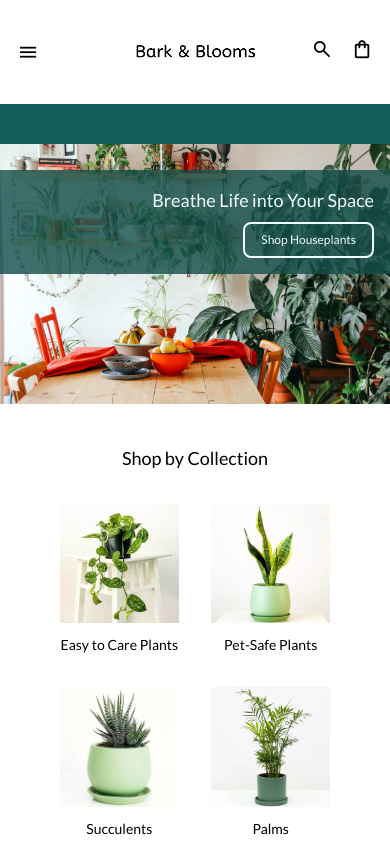
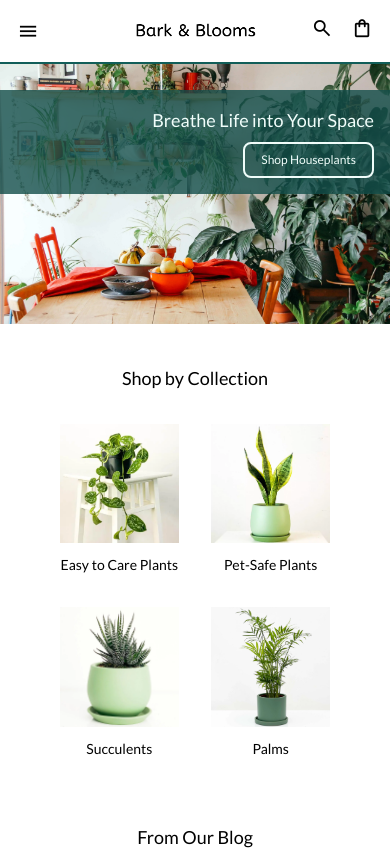
Before and after one commit to tarikkocar/shopping-cart, a React (Vite) app: page / in a window 390 px wide. Shown: the top 850 px of the page. Built offline with nearby package versions, Linux system fonts and the light colour scheme.

Commit message:
Improve header responsiveness

```diff
--- a/src/components/Header.jsx
+++ b/src/components/Header.jsx
@@ -11,7 +11,7 @@ export default function Header() {
   const { cartItems } = useContext(ShopContext);
 
   return (
-    <div className="w-full h-36 flex flex-col justify-center items-center">
+    <div className="w-full h-36 flex flex-col justify-center items-center max-[800px]:h-24 max-[800px]:border-b-2 max-[800px]:border-b-teal-800 max-[600px]:h-16">
       <div className="w-full h-3/4 grid grid-cols-3 justify-center items-center">
         <div className="col-span-1 ml-10 max-[600px]:ml-4">
           <motion.span
@@ -60,8 +60,8 @@ export default function Header() {
           </Link>
         </div>
       </div>
-      <nav className="w-full p-5 h-1/4 bg-teal-800 text-sm text-teal-50 flex justify-center items-center">
-        <ul className="flex gap-8 justify-center items-center max-[800px]:hidden">
+      <nav className="w-full p-5 h-1/4 bg-teal-800 text-sm text-teal-50 flex justify-center items-center max-[800px]:hidden">
+        <ul className="flex gap-8 justify-center items-center">
           <li className="hover:text-teal-200 transition-all">
             <Link to="easy-to-care">EASY TO CARE PLANTS</Link>
           </li>
```
